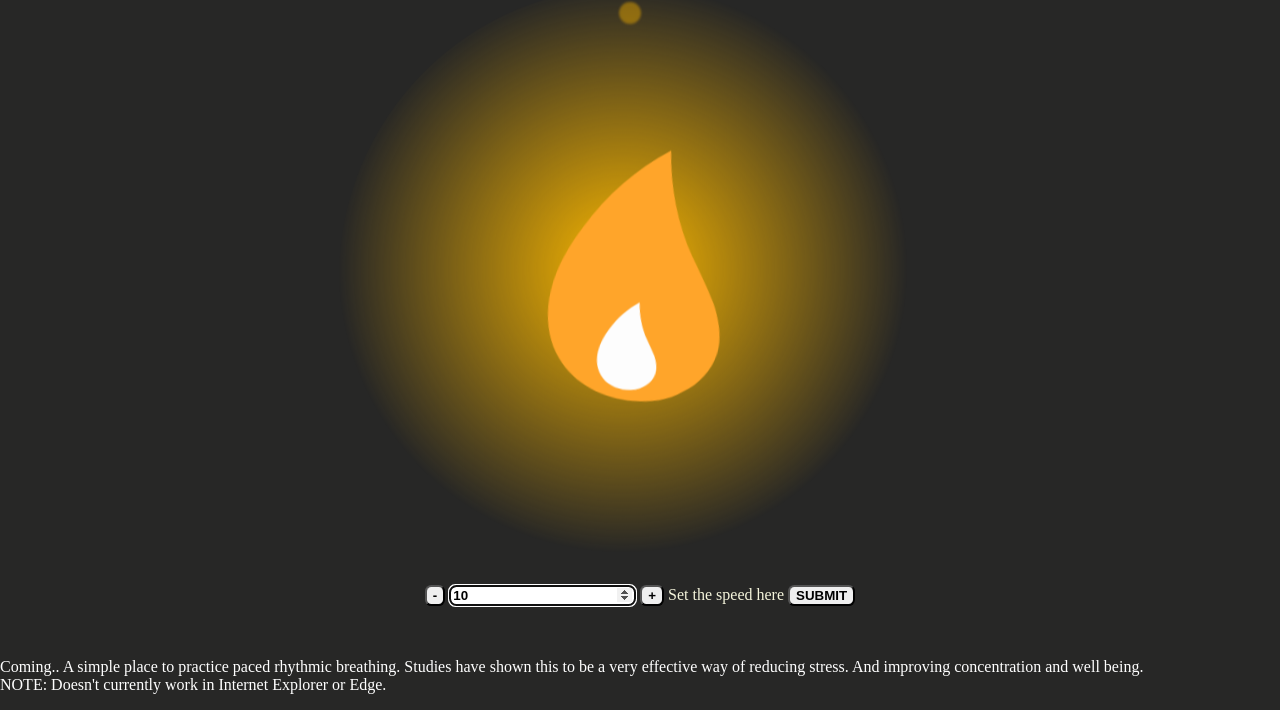
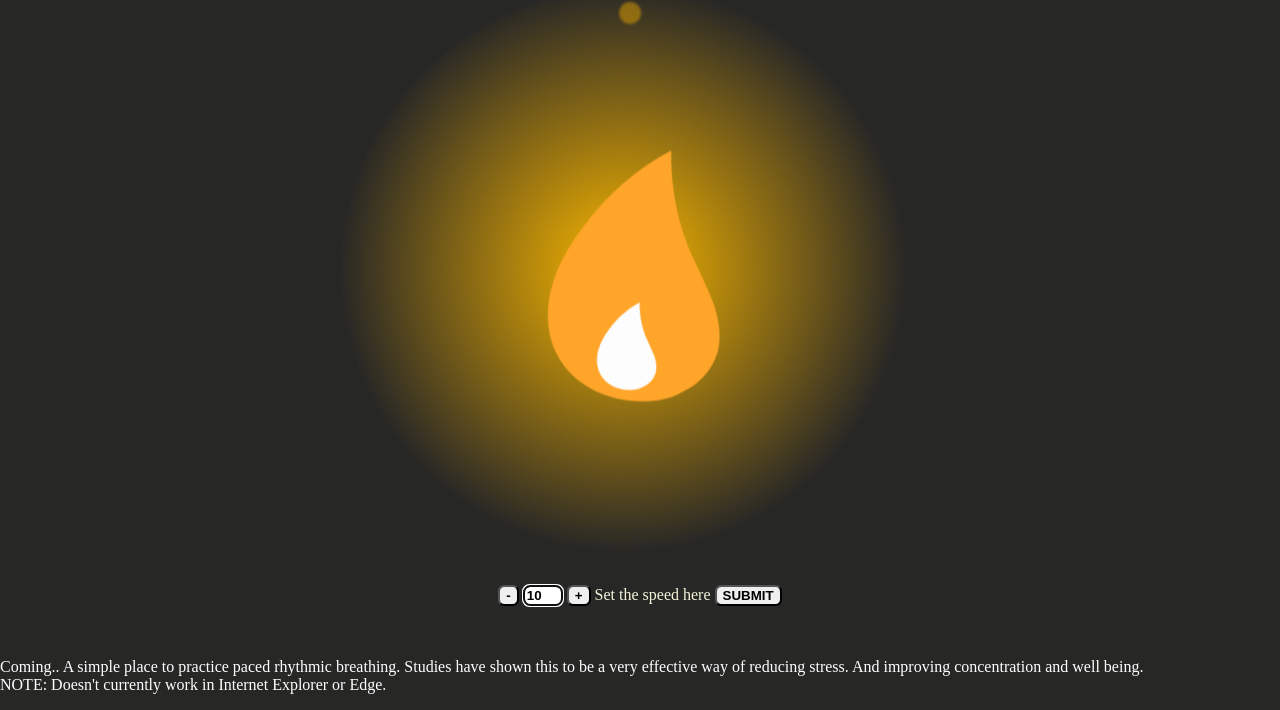
Before and after one commit to 5ab/Breath, a plain HTML site: page index.html in a window 1280 px wide. Shown: the part 101-811 px from the top of the page. Drawn offline with Linux system fonts and the light colour scheme.

Commit message:
Update index.html

```diff
--- a/index.html
+++ b/index.html
@@ -20,7 +20,17 @@
       }
       button, input {
         font-weight: bold;
-         border-radius: 0.4pc;
+        border-radius: 0.4pc;
+      }
+      /*  remove little up down arrows Chrome  */
+      input[type=number]::-webkit-inner-spin-button,
+      input[type=number]::-webkit-outer-spin-button {
+        -webkit-appearance: none;
+        margin: 0;
+      }
+      /*  remove little up down arrows Firefox  */
+      input[type=number] {
+        -moz-appearance: textfield;
       }
       img {
         display: block;
@@ -117,7 +127,7 @@
     <br>
     <form onsubmit="setDuration(); return false">
       <button onclick="minusDuration()" type="button"> - </button>
-      <input id="inputDur" oninput="checkMinus()" value="" type="number" placeholder="" autofocus>
+      <input id="inputDur" oninput="checkMinus()" value="" type="number" placeholder="" autofocus style="max-width: 2rem;">
       <button onclick="plusDuration()" type="button"> + </button> Set the speed here
       <input type="submit" value="SUBMIT">
     </form>
@@ -175,5 +185,6 @@ Adding the xlin xmins version stuff didn't make a difference.
 Not checked recently in Safari?
 May have to resort to controlling more with JS instead of CSS?
 Might control number input with a RegEx?
+Is there a neater way to hide the 'input' field spinner arrow??
 may addEventListener("keypress", function(event) { document.body.innerHTML+=(fromCharCode(event.charCode));
 -->
```
